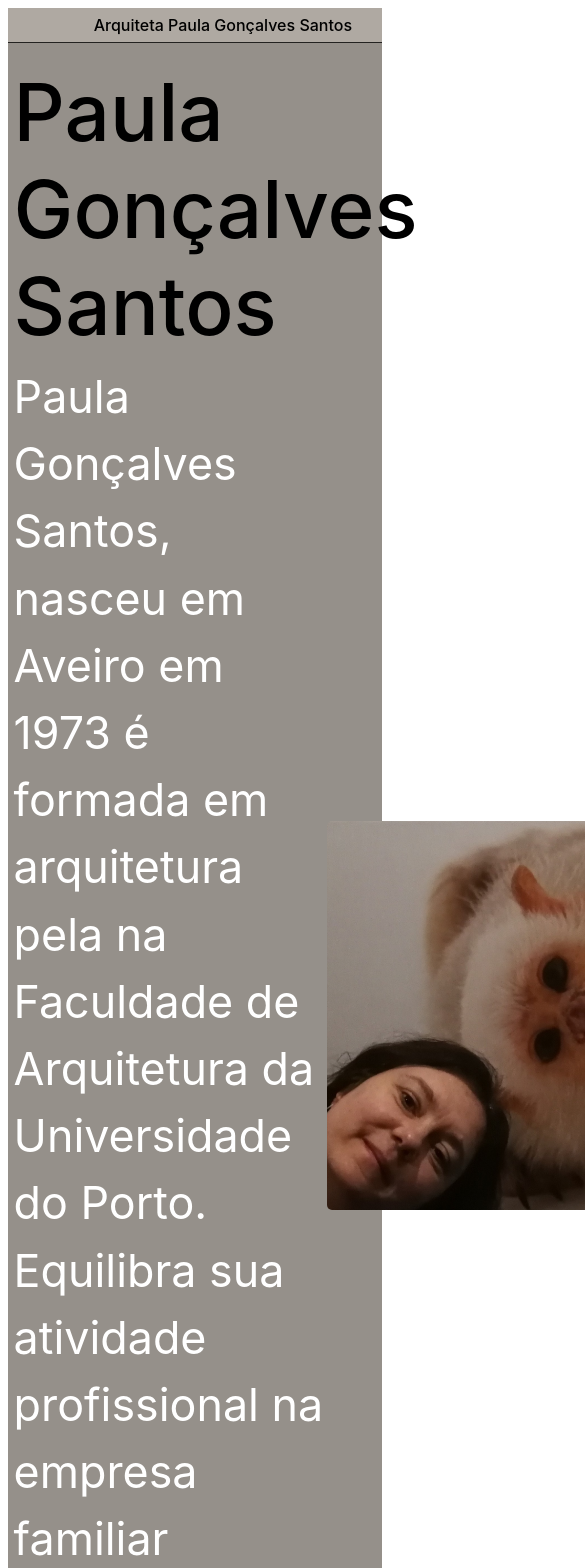
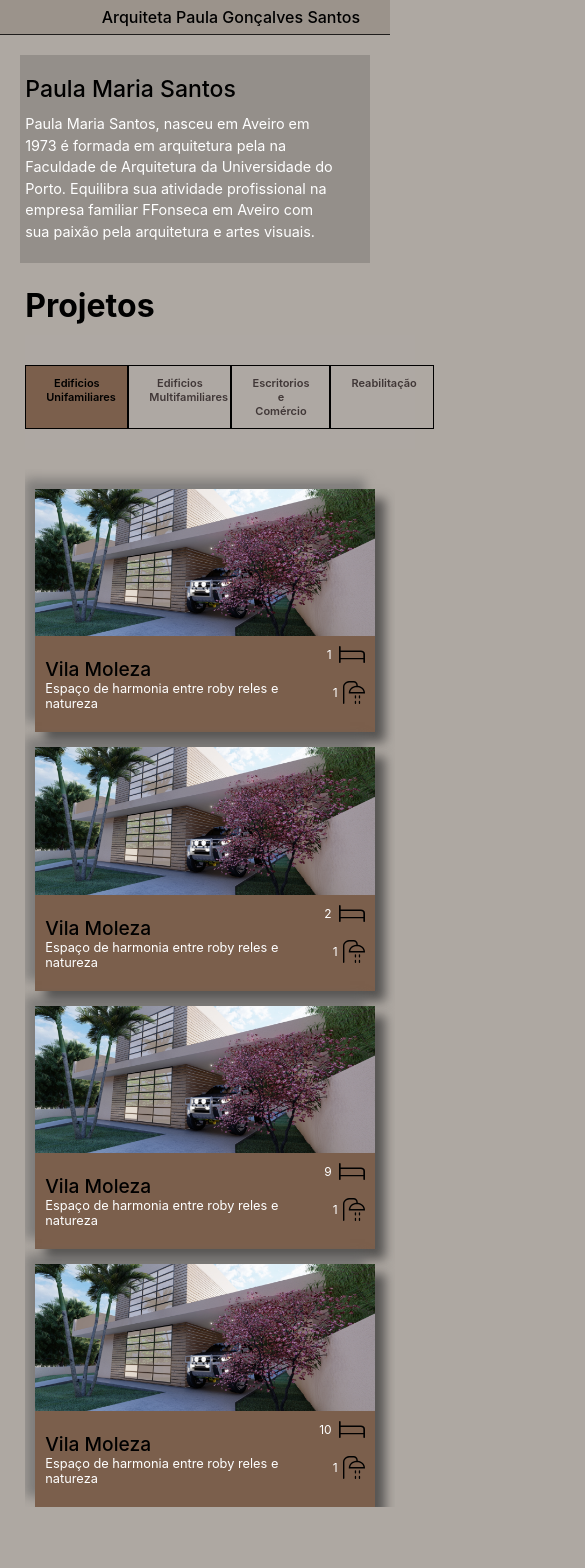
Before and after one commit to Naga1101/portfolio, a Vue app in the folder portfolioFront/: page / in a window 390 px wide. Shown: the top 1568 px of the page, 585 px wide, since content can reach past the window. After the commit the page ends 1531 px from the top, so only its background shows below. Built offline with nearby package versions, Linux system fonts and the light colour scheme.

Commit message:
Add files via upload

```diff
--- a/portfolioFront/src/App.vue
+++ b/portfolioFront/src/App.vue
@@ -7,3 +7,12 @@ export default {
   name: 'App',
 }
 </script>
+
+<style>
+  body {
+    background-color: rgba(148, 140, 131, 0.75);
+    font-family: 'Inter', sans-serif;
+    margin: 0;
+    padding: 0;
+  }
+</style>
--- a/portfolioFront/src/backend/paula.json
+++ b/portfolioFront/src/backend/paula.json
@@ -1,7 +1,7 @@
 {
   "info": {
-    "name": "Paula Gonçalves Santos",
-    "bio": "Paula Gonçalves Santos, nasceu em Aveiro em 1973 é formada em arquitetura pela na Faculdade de Arquitetura da Universidade do Porto. Equilibra sua atividade profissional na empresa familiar FFonseca em Aveiro com sua paixão pela arquitetura e artes visuais.",
+    "name": "Paula Maria Santos",
+    "bio": "Paula Maria Santos, nasceu em Aveiro em 1973 é formada em arquitetura pela na Faculdade de Arquitetura da Universidade do Porto. Equilibra sua atividade profissional na empresa familiar FFonseca em Aveiro com sua paixão pela arquitetura e artes visuais.",
     "profilePicture": "/images/infoPaula/fotoPerfil.png"
   }
 }
--- a/portfolioFront/src/backend/projetos.json
+++ b/portfolioFront/src/backend/projetos.json
@@ -31,6 +31,14 @@
         {
             "id": 7,
             "teste": 3
+        },
+        {
+            "id": 9,
+            "teste": 1
+        },
+        {
+            "id": 10,
+            "teste": 1
         }
     ]
 }
--- a/portfolioFront/src/components/main_page.vue
+++ b/portfolioFront/src/components/main_page.vue
@@ -20,16 +20,16 @@
             </div>
             <div class= "buttons-cards">
                 <div class= "buttons">
-                    <div class= "unif-button" :class="{ active: activeButton === 1 }" @click="activeButton !== 1 ? setActiveButton(1) : null">
+                    <div class= "button" :class="{ active: activeButton === 1 }" @click="activeButton !== 1 ? setActiveButton(1) : null">
                         <span>Edificios Unifamiliares</span>
                     </div>
-                    <div class= "multi-button" :class="{ active: activeButton === 2 }" @click="activeButton !== 2 ? setActiveButton(2) : null">
+                    <div class= "button" :class="{ active: activeButton === 2 }" @click="activeButton !== 2 ? setActiveButton(2) : null">
                         <span>Edificios Multifamiliares</span>
                     </div>
-                    <div class= "escrt-button" :class="{ active: activeButton === 3 }" @click="activeButton !== 3 ? setActiveButton(3) : null">
+                    <div class= "button" :class="{ active: activeButton === 3 }" @click="activeButton !== 3 ? setActiveButton(3) : null">
                         <span>Escritorios e Comércio</span>
                     </div>
-                    <div class= "reabl-button" :class="{ active: activeButton === 4 }" @click="activeButton !== 4 ? setActiveButton(4) : null">
+                    <div class= "button" :class="{ active: activeButton === 4 }" @click="activeButton !== 4 ? setActiveButton(4) : null">
                         <span>Reabilitação</span>
                     </div>
                 </div>
@@ -80,12 +80,10 @@ export default {
 
 <style scoped>
 .page {
-    background-color: rgba(148, 140, 131, 0.75);
     box-sizing: border-box;
-    font-family: 'Inter', sans-serif;
+    padding: 20px;
 }
 
-/* Styling for the info section (bio and image) */
 .info {
     flex: 0 0 33%;
     display: flex;
@@ -100,30 +98,84 @@ export default {
 
 .text {
     max-width: 85%; /* Control the width of the text section */
+    padding-right: 30px;
 }
 
 .upper-text {
-    font-size: 2.5em;
+    font-size: 2.1em;
     font-weight: 500;
     color: #000;
     margin-bottom: 10px;
 }
 
 .lower-text {
-    font-size: 1.4em;
+    font-size: 1em;
     line-height: 1.5em;
     font-weight: 400;
     color: #fff;
 }
 
-.foto img {
-    border-radius: 5px;
-    width: auto;
-    height: 100%;
-    object-fit: cover;
+@media (max-width: 1150px) {
+    .upper-text {
+        font-size: 1.7em;
+        font-weight: 500;
+    }
+
+    .lower-text {
+        font-size: .8em;
+        font-weight: 400;
+    }
 }
 
-/* Styling for the "Projetos" section */
+@media (max-width: 950px) {
+    .upper-text {
+        font-size: 1.4em;
+        font-weight: 500;
+    }
+
+    .lower-text {
+        font-size: .6em;
+        font-weight: 400;
+    }
+}
+
+@media (max-width: 650px) {
+    .upper-text {
+        font-size: .8em;
+        font-weight: 500;
+    }
+
+    .lower-text {
+        font-size: .5em;
+        font-weight: 400;
+    }
+    .foto {
+        display: none;
+    }
+
+    .text {
+        max-width: 100%;
+    }
+
+    .info {
+        justify-content: flex-start;
+    }
+}
+
+.foto {
+    width: 100%;
+    height: auto;
+    max-width: 100%;
+    overflow: hidden;
+}
+
+.foto img {
+    width: 100%;
+    height: auto;
+    object-fit: cover;
+    border-radius: 5px;
+}
+
 .projetos {
     padding: 1% 1.5% 1% 1.5%; /*cima dir baixo esq */
     margin-top: 20px;
@@ -134,6 +186,7 @@ export default {
     font-weight: bold;
     color: #000;
     margin-bottom: 10px;
+    z-index: 1;
 }
 
 .buttons-cards {
@@ -142,13 +195,41 @@ export default {
 }
 
 .buttons {
-    padding-top: 0.5%;
+    position: sticky;
+    top: 0;
+    background-color: #aea8a3;
     display: flex;
     justify-content: space-between;
     margin-bottom: 20px;
+    padding: 30px 50px 20px 0;
+    width: 100%;
+    z-index: 1;
 }
 
-.buttons div {
+.buttons .button {
+    font-size: 20px;
+    font-weight: 400;
+}
+
+@media (max-width: 650px) {
+    .buttons .button {
+        font-size: 14px;
+    }
+
+    .buttons div {
+        width: 8%;
+        padding: 10px 10px;
+    }
+}
+
+@media (max-width: 575px) {
+    .buttons .button {
+        font-size: 11px;
+        font-weight: 600;
+    }
+}
+
+.buttons div { /* dentro dos butões */
     width: 18%;
     text-align: center;
     padding: 10px 20px;
@@ -174,15 +255,49 @@ export default {
 }
 
 .cards {
-    padding: 0 2.5% 5% 2.5%;
+    z-index: 0;
+    padding-left: 35px;
+    padding-right: 10px;
+    padding-top: 20px;
     width: 100%;
     display: flex;
     flex-wrap: wrap;
     flex-direction: row;
     justify-content: start;
-    row-gap: 15px;
-    column-gap: 15px;
+    row-gap: 30px;
+    column-gap: 8%;
     align-self: flex-start;
 }
 
+@media (max-width: 2200px) {
+    .cards {
+        padding-left: 10px;
+        padding-right: 10px;
+        column-gap: 10px;
+        justify-self: start;
+    }
+}
+
+@media (max-width: 950px) {
+    .cards {
+        padding-left: 10px;
+        padding-right: 10px;
+        column-gap: 10px;
+    }
+}
+
+@media (max-width: 869px) {
+    .cards {
+        overflow: hidden;
+        padding-left: 10px;
+        padding-right: 20px;
+        width: 100%;
+        display: flex;
+        flex-wrap: wrap;
+        flex-direction: row;
+        justify-content: space-around;
+        row-gap: 15px;
+    }
+}
+
 </style>
--- a/portfolioFront/src/components/project_card.vue
+++ b/portfolioFront/src/components/project_card.vue
@@ -14,10 +14,6 @@
                 </div>
             </div>
             <div class= "dir">
-                <div class= "top">
-                    <span>200m<sup>2</sup></span>
-                    <img src="/svgs/icon_casa.svg"/>
-                </div>
                 <div class= "mid">
                     <span>{{ item.id }}</span>
                     <img src="/svgs/icon_quarto.svg"/>
@@ -48,21 +44,46 @@ export default {
 <style scoped>
 
 .card {
-    width: 450px;
-    height: 350px;
+    width: 575px;
+    height: 375px;
     background-color: rgba(111, 78, 55, 0.8);
     display: flex;
     flex-direction: column;
     transition: transform 0.3s ease;
     font-family: 'Inter', sans-serif;
+    box-shadow: 10px 10px 10px rgba(50, 50, 50, 0.7),
+                -10px -10px 10px rgba(100, 100, 100, 0.6);
+    overflow: hidden;
 }
 
+@media (max-width: 1250px) {
+    .card {
+        width: 45%;
+        height: auto;
+    }
+}
+
+@media (max-width: 900px) {
+    .card {
+        width: 600px;
+        height: 400px;
+    }
+}
+
+@media (max-width: 650px) {
+    .card {
+        width: 100%;
+        height: auto;
+    }
+}
+
+
 .card:hover {
-            transform: scale(.98);
-            cursor: pointer;
-            z-index: 2;
-            opacity: 85%;
-        }
+    transform: scale(.98);
+    cursor: pointer;
+    z-index: 2;
+    opacity: 85%;
+}
 
 .imagem {
     flex: 0 0 60%;
@@ -100,6 +121,16 @@ export default {
     font-size: 1em;
 }
 
+@media (max-width: 450px) {
+    .upper-text{
+        font-size: 1.2em;
+    }
+
+    .lower-text{
+        font-size: .8em;
+    }
+}
+
 .dir {
     display: flex;
     flex-direction: column;
@@ -120,9 +151,6 @@ export default {
     margin-left: 5px;
 }
 
-.top span {
-    padding-right: 0.14em;
-}
 .mid span {
     padding-right: 0.18em;
 }
--- a/portfolioFront/src/components/project_page.vue
+++ b/portfolioFront/src/components/project_page.vue
@@ -15,10 +15,23 @@
             </div>
         </div>
         <div class= "plantas">
+            <div class= "title-plantas">
+                <span>Plantas</span>
+            </div>
+            <div class="outer-rect">
+                <div class="inner-rect"></div>
+            </div>
+            <div class= "plantas">
 
+            </div>
         </div>
         <div class= "fotos">
+            <div class= "title-fotos">
+                <span>Fotos</span>
+            </div>
+            <div class= "fotos">
 
+            </div>
         </div>
     </div>
 </template>
@@ -59,8 +72,7 @@
 
 <style>
 .page {
-    background-color: rgba(148, 140, 131, 0.75); /* Valid RGBA value */
-    font-family: 'Inter', sans-serif;
+    padding: 20px;
 }
 
 .info-project{
@@ -73,15 +85,33 @@
     flex-direction: column;
 }
 
-.title {
-    font-size: 3em;
+.title, .title-plantas, .title-fotos {
+    font-size: 2.8em;
     font-weight: 500;
     color: #000000;
 }
 
 .info {
-    font-size: 2em;
+    font-size: 1.8em;
     font-weight: 400;
     color: #ffffff;
 }
+
+.outer-rect {
+    width: 100%;
+    max-width: 500px; /* Adjust the max-width as needed */
+    height: 20px;
+    border: 2px solid #000; /* Black border */
+    border-radius: 10px; /* Rounded corners */
+    background-color: #D3CFCB; /* Background color similar to the one in the image */
+    padding: 2px;
+    box-sizing: border-box;
+}
+
+.inner-rect {
+    width: 30%; /* Adjust the percentage based on progress */
+    height: 100%;
+    background-color: #2E2825; /* Darker fill color */
+    border-radius: 10px;
+}
 </style>
```
